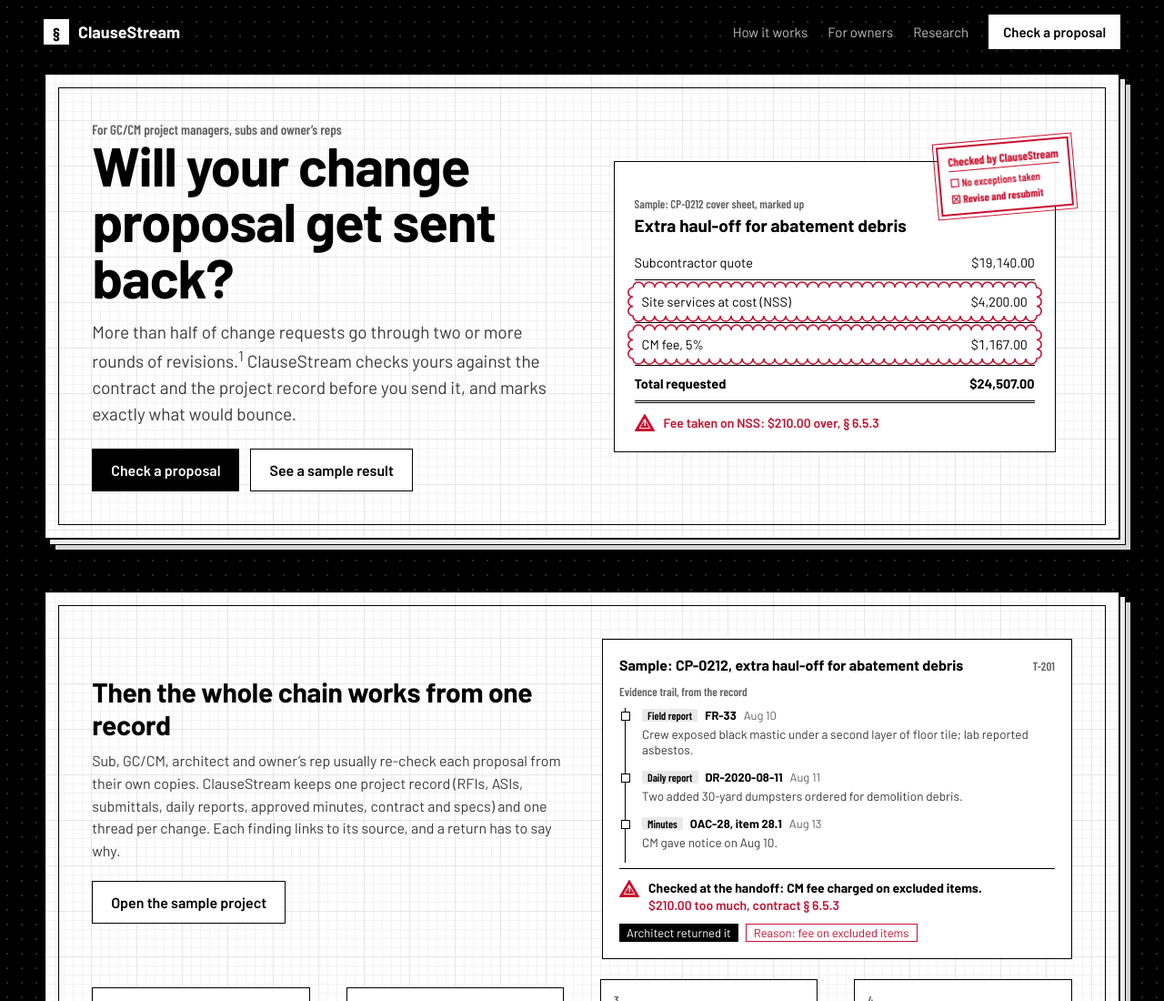
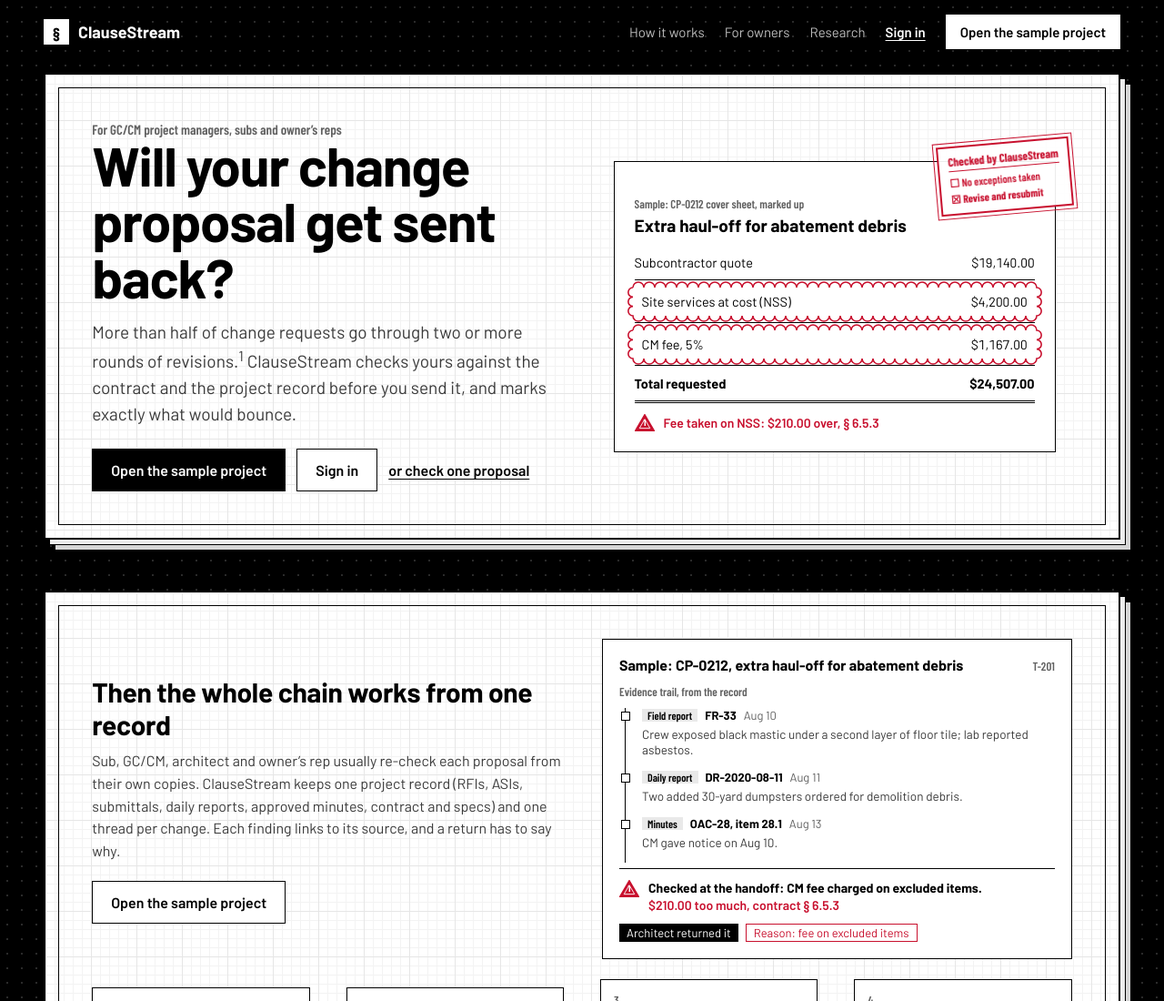
Before and after one commit to sripar2005/info492-team6, a plain HTML site: page index.html in a window 1280 px wide. Shown: the top 1100 px of the page at 91% size. Drawn offline with nearby package versions, Linux system fonts and the light colour scheme.

Commit message:
Landing page: Open the sample project and Sign in at the top
The top buttons went to the old quick check and nothing said Sign in.
/app/?mode=live leaves the sample and shows the sign-in form.

Co-Authored-By: Claude Opus 5.5 <noreply@anthropic.com>
Claude-Session: https://claude.ai/code/session_01HHeAcGTuQTsTAJgZqZncAY

```diff
--- a/assets/views-platform.js
+++ b/assets/views-platform.js
@@ -872,5 +872,7 @@
   });
   // ?project=sample (the landing page's link) opens the sample directly.
   if (/[?&]project=sample/.test(location.search)) { store('cs_mode', 'sample'); history.replaceState(null, '', location.pathname + (location.hash || '#home')); }
+  // ?mode=live (the landing page's Sign in link) leaves the sample and shows sign-in.
+  if (/[?&]mode=live/.test(location.search)) { store('cs_mode', 'live'); history.replaceState(null, '', location.pathname + (location.hash || '#home')); }
   P.connect().then(function () { P.band(); }).catch(function () {});
 })();
--- a/index.html
+++ b/index.html
@@ -34,12 +34,12 @@ a:focus-visible{outline:2px solid #FFFFFF; outline-offset:3px}
 <header style="display:flex; align-items:center; gap:22px; flex-wrap:wrap; padding:16px 0; color:#FFFFFF">
 <a href="/" aria-label="ClauseStream home" style="display:flex; align-items:center; gap:10px; text-decoration:none; color:#FFFFFF; font-weight:700; font-size:18px"><span style="width:28px; height:28px; background:#FFFFFF; color:#000000; display:grid; place-items:center; font-size:16px">§</span>ClauseStream</a>
 <nav style="display:flex; gap:22px; margin-left:auto; font-size:15px; flex-wrap:wrap"><a href="#how" style="color:#BDBDBD; text-decoration:none">How it works</a><a href="#owners" style="color:#BDBDBD; text-decoration:none">For owners</a><a href="/research/" style="color:#BDBDBD; text-decoration:none">Research</a></nav>
-<a href="/app/#upload" style="background:#FFFFFF; color:#000000; text-decoration:none; font-weight:600; font-size:15px; padding:10px 16px">Check a proposal</a></header>
+<a href="/app/?mode=live#home" style="color:#FFFFFF; text-decoration:underline; text-underline-offset:3px; font-weight:600; font-size:15px">Sign in</a><a href="/app/?project=sample#home" style="background:#FFFFFF; color:#000000; text-decoration:none; font-weight:600; font-size:15px; padding:10px 16px">Open the sample project</a></header>
 <div style="margin-top:10px"><div class="graph" style="position:relative; border:2.5px solid #000000; box-shadow:6px 6px 0 -1px #EDEDED, 6px 6px 0 0 #000000, 12px 12px 0 -1px #D6D6D6, 12px 12px 0 0 #000000; padding:clamp(28px,4vw,56px); color:#000000">
 <div aria-hidden="true" style="position:absolute; inset:14px; border:1px solid #000000; pointer-events:none"></div><div class="two" style="display:grid; grid-template-columns:minmax(0,1.05fr) minmax(0,1fr); gap:44px; align-items:center">
 <div><div style="font:600 15px 'Barlow Condensed', 'Arial Narrow', sans-serif; color:#616161">For GC/CM project managers, subs and owner’s reps</div><h1 style="margin:0; font-size:clamp(36px,5vw,60px); line-height:1.02; letter-spacing:-0.02em; font-weight:700">Will your change proposal get sent back?</h1>
 <p style="margin:16px 0 0; font-size:clamp(16px,1.6vw,19px); line-height:1.5; color:#3A3A3A; max-width:560px">More than half of change requests go through two or more rounds of revisions.<sup>1</sup> ClauseStream checks yours against the contract and the project record before you send it, and marks exactly what would bounce.</p>
-<div style="display:flex; gap:12px; flex-wrap:wrap; margin-top:24px"><a class="btn" href="/app/#upload" style="display:inline-block; text-decoration:none; font-weight:600; font-size:16px; padding:13px 20px; border:1.5px solid #000000; background:#000000; color:#FFFFFF">Check a proposal</a><a class="btn" href="/app/?sample=CP-0212" style="display:inline-block; text-decoration:none; font-weight:600; font-size:16px; padding:13px 20px; border:1.5px solid #000000; background:#FFFFFF; color:#000000">See a sample result</a></div></div>
+<div style="display:flex; gap:12px; flex-wrap:wrap; margin-top:24px; align-items:center"><a class="btn" href="/app/?project=sample#home" style="display:inline-block; text-decoration:none; font-weight:600; font-size:16px; padding:13px 20px; border:1.5px solid #000000; background:#000000; color:#FFFFFF">Open the sample project</a><a class="btn" href="/app/?mode=live#home" style="display:inline-block; text-decoration:none; font-weight:600; font-size:16px; padding:13px 20px; border:1.5px solid #000000; background:#FFFFFF; color:#000000">Sign in</a><a href="/app/#upload" style="color:#000000; font-weight:600; font-size:16px; text-underline-offset:3px">or check one proposal</a></div></div>
 <div><div style="position:relative; border:1.5px solid #000000; background:#FFFFFF; padding:20px 22px 22px; max-width:440px">
 <div style="font:600 13px 'Barlow Condensed', 'Arial Narrow', sans-serif; color:#616161; margin-top:18px">Sample: CP-0212 cover sheet, marked up</div>
 <b style="display:block; font-size:19px; margin-top:4px">Extra haul-off for abatement debris</b>
@@ -50,7 +50,7 @@ a:focus-visible{outline:2px solid #FFFFFF; outline-offset:3px}
 <div aria-hidden="true" style="position:absolute; inset:14px; border:1px solid #000000; pointer-events:none"></div><div class="two" style="display:grid; grid-template-columns:minmax(0,1fr) minmax(0,1fr); gap:44px; align-items:center">
 <div><h2 style="margin:0; font-size:30px; letter-spacing:-0.01em">Then the whole chain works from one record</h2>
 <p style="margin:10px 0 0; font-size:16px; line-height:1.55; color:#3A3A3A">Sub, GC/CM, architect and owner’s rep usually re-check each proposal from their own copies. ClauseStream keeps one project record (RFIs, ASIs, submittals, daily reports, approved minutes, contract and specs) and one thread per change. Each finding links to its source, and a return has to say why.</p>
-<div style="margin-top:20px"><a class="btn" href="/app/?project=sample#changes" style="display:inline-block; text-decoration:none; font-weight:600; font-size:16px; padding:13px 20px; border:1.5px solid #000000; background:#FFFFFF; color:#000000">Open the sample project</a></div></div>
+<div style="margin-top:20px"><a class="btn" href="/app/?project=sample#home" style="display:inline-block; text-decoration:none; font-weight:600; font-size:16px; padding:13px 20px; border:1.5px solid #000000; background:#FFFFFF; color:#000000">Open the sample project</a></div></div>
 <div><div style="border:1.5px solid #000000; background:#FFFFFF; padding:18px">
 <div style="display:flex; justify-content:space-between; gap:10px; align-items:baseline"><b style="font-size:16px">Sample: CP-0212, extra haul-off for abatement debris</b><span style="font:600 13px 'Barlow Condensed', 'Arial Narrow', sans-serif; color:#616161">T-201</span></div>
 <div style="margin-top:12px; font:600 13px 'Barlow Condensed', 'Arial Narrow', sans-serif; color:#616161">Evidence trail, from the record</div>
```
